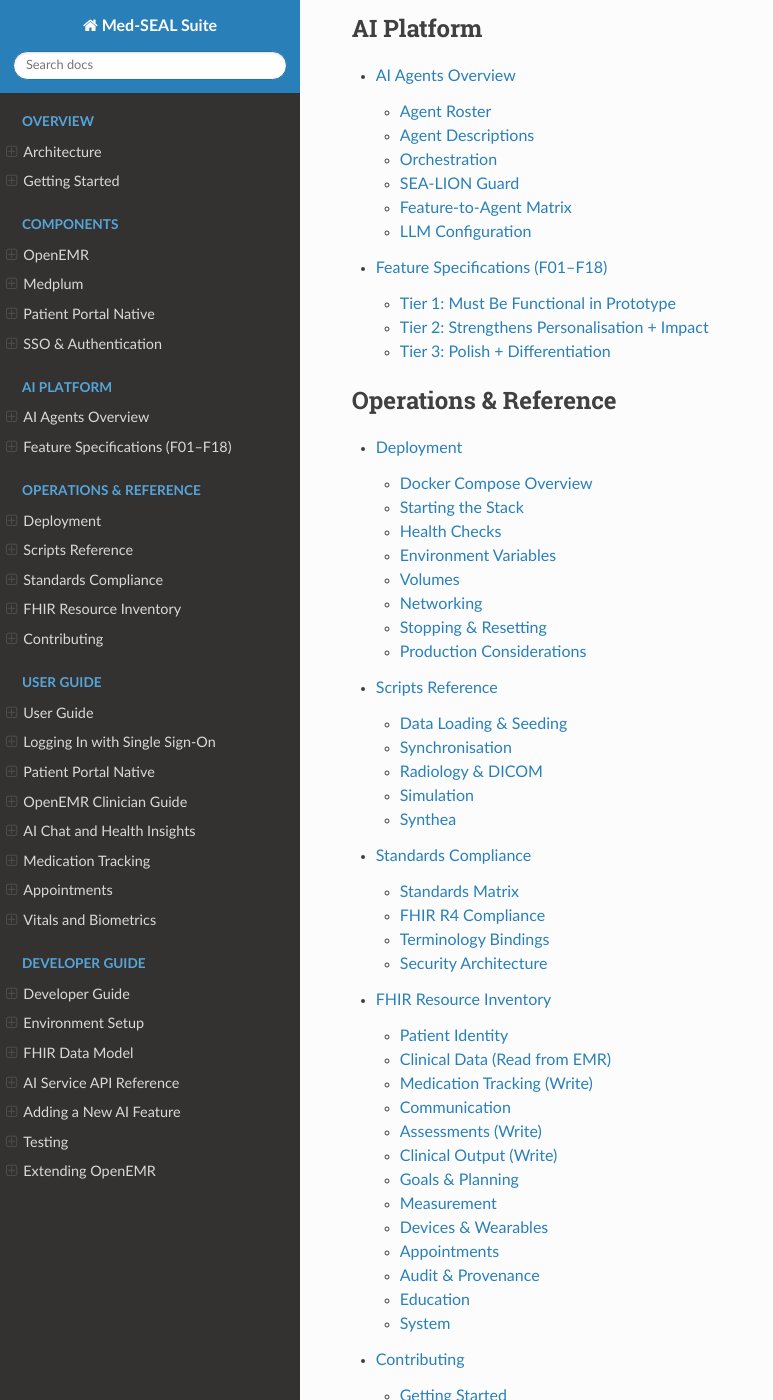
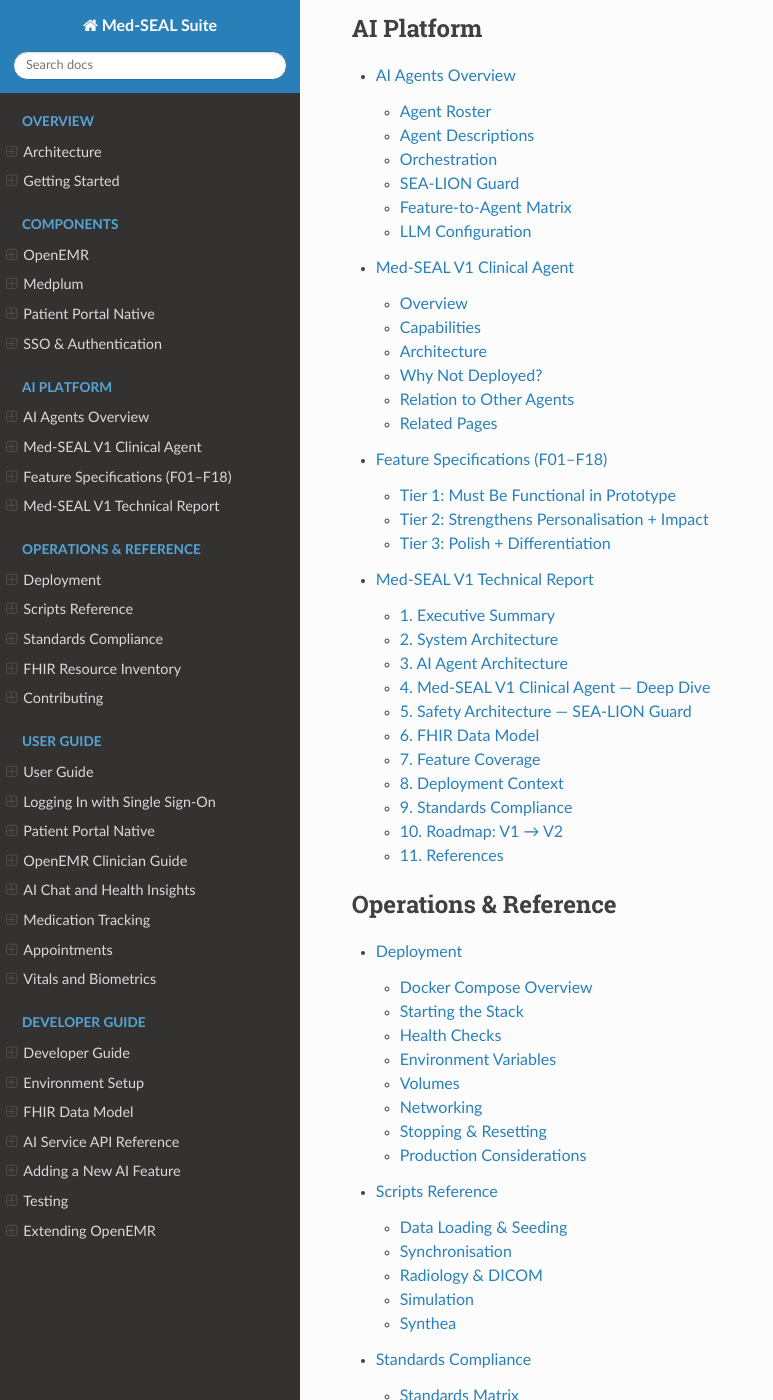
Before and after one commit to IgoyAI/Med-SEAL-docs, a Sphinx documentation site: the page built from docs/index.md, in a window 1280 px wide and 1400 px high, scrolled down 1906 px. Shown: the whole window, without its empty margins (0-773 px from the left). Built offline with Sphinx 7.4.7 and the Read the Docs theme 3.1.0, drawn with Linux system fonts in a browser that asks for light colours; some of the changed lines change nothing that is shown.

Commit message:
docs: add Med-SEAL V1 technical report page
- New page: docs/technical-report-v1.md
  Full technical report covering: system architecture, 4-layer model,
  technology stack, multi-agent roster (V1 + A1–A6 + G1 + O1),
  V1 Clinical Agent deep-dive (FHIR scopes, tool registry, output format,
  error handling), SEA-LION Guard safety architecture, FHIR data model,
  18-feature coverage matrix, deployment context (demo vs production),
  GPU infrastructure requirements, env var switching guide, V1→V2 roadmap
- Updated index.md: added ai-agents/clinical-agent and technical-report-v1
  to the AI Platform toctree

````diff
--- a/docs/index.md
+++ b/docs/index.md
@@ -39,7 +39,9 @@
 :caption: AI Platform
 
 ai-agents/overview
+ai-agents/clinical-agent
 ai-agents/features
+technical-report-v1
 ```
 
 ```{toctree}
--- /dev/null
+++ b/docs/technical-report-v1.md
@@ -0,0 +1,396 @@
+# Med-SEAL V1 Technical Report
+
+**Version:** 1.0
+**Date:** March 2026
+**Status:** Research Prototype — Demo environment active; production deployment pending infrastructure provisioning
+
+> **Demo Disclaimer:** The Med-SEAL V1 AI Agent (`med-r1`) is not deployed in the live demonstration due to the absence of a GPU inference server. All AI-powered clinical interactions in the demo are fulfilled by **ChatGPT** (OpenAI API) using an identical prompt architecture, FHIR context injection pipeline, and safety guard layer. No functional changes are required to switch to the production `med-r1` endpoint — only environment variable updates.
+
+---
+
+## 1. Executive Summary
+
+Med-SEAL (Medical – Systems for Empowerment with AI & Learning) V1 is a **clinical-grade, FHIR-native AI agent platform** designed to empower chronic disease patients in Singapore and Southeast Asia. Built on top of OpenEMR and Medplum, the system delivers 18 smart healthcare features through a multi-agent AI architecture, covering patient engagement, clinical decision support, medication adherence, lifestyle coaching, and proactive care escalation.
+
+The V1 system introduces the **Med-SEAL V1 Clinical Agent** — a fine-tuned large language model (`med-r1`, based on Qwen3-VL-8B) that consolidates clinical reasoning and patient-facing AI into a single architecture, later decomposed into specialised A2/A5 agents in the planned V2 roadmap.
+
+**Key outcomes targeted by V1:**
+
+| Outcome | Metric |
+|---|---|
+| Medication adherence (PDC) | ≥ 80% |
+| Patient-reported outcomes collected | ≥ 1 per patient per 2 weeks |
+| Clinician pre-visit brief delivery | ≥ 30 min before appointment |
+| Clinical escalation latency | < 5 min from trigger |
+| Safety guard block rate (inappropriate output) | < 0.1% of interactions |
+
+---
+
+## 2. System Architecture
+
+### 2.1 Layer Model
+
+Med-SEAL V1 is organised into four distinct layers:
+
+```
+┌─────────────────────────────────────────────────────┐
+│           Patient-Facing Layer                      │
+│   Expo / React Native (iOS & Android)               │
+└────────────────────┬────────────────────────────────┘
+                     │ REST / HTTPS
+┌────────────────────▼────────────────────────────────┐
+│           AI & Services Layer                       │
+│   AI Service (Node.js/TypeScript, Port 4003)        │
+│   6 agents · 18 features · LLM orchestration        │
+│   SSO Service (PostgreSQL-backed, unified auth)     │
+└────────────┬───────────────────────────┬────────────┘
+             │ FHIR R4                   │ SQL (sync)
+┌────────────▼──────────┐   ┌────────────▼────────────┐
+│  Data & Interop Layer │   │  Clinical EMR Layer     │
+│  Medplum Server:8103  │◄──►  OpenEMR 7.0.2          │
+│  FHIR R4 API          │   │  Orders · Billing       │
+│  PostgreSQL 16        │   │  Scheduling · Records   │
+└───────────────────────┘   └─────────────────────────┘
+```
+
+### 2.2 Technology Stack
+
+| Layer | Technology | Standards |
+|---|---|---|
+| Clinical EMR | OpenEMR 7.0.2 | ICD-10, SNOMED CT, HL7 v2 |
+| FHIR API | Medplum Server + App | HL7 FHIR R4 |
+| AI Backend | Node.js / TypeScript | REST, WebSocket |
+| AI Models | `med-r1` (Qwen3-VL-8B, fine-tuned) / ChatGPT *(demo)* | — |
+| Patient App | Expo / React Native | — |
+| Auth | PostgreSQL + custom SSO | SMART on FHIR, OAuth 2.0 |
+| Container Infra | Docker Compose | — |
+
+### 2.3 Network Topology
+
+All services run on the `medseal-net` Docker bridge network:
+
+| Port | Service |
+|---|---|
+| `3000` | Medplum Admin App |
+| `4003` | AI Service API |
+| `5433` | Medplum PostgreSQL |
+| `5434` | SSO PostgreSQL |
+| `8080` | OpenEMR (HTTPS) |
+| `8081` | OpenEMR (HTTP) |
+| `8103` | Medplum FHIR API |
+
+---
+
+## 3. AI Agent Architecture
+
+### 3.1 Multi-Agent Roster
+
+| ID | Agent | Model | Surface | LLM |
+|---|---|---|---|---|
+| **V1** | **Med-SEAL V1 Clinical Agent** | `med-r1` / ChatGPT *(demo)* | Both | Yes |
+| A1 | Companion Agent | MERaLiON + SEA-LION | Patient app | Yes |
+| A2 | Clinical Reasoning Agent | Qwen3-VL-8B (Med-SEAL) | Both | Yes |
+| A3 | Nudge Agent | MERaLiON + rule engine | Patient app | Yes |
+| A4 | Lifestyle Agent | SEA-LION + nutrition KB | Patient app | Yes |
+| A5 | Insight Synthesis Agent | Qwen3-VL-8B (Med-SEAL) | OpenEMR | Yes |
+| A6 | Measurement Agent | Analytics engine (no LLM) | Both | No |
+| G1 | SEA-LION Guard | SEA-LION Guard v1.0 | System-wide | Yes |
+| O1 | smolagents Orchestrator | Rule-based router | System-wide | No |
+
+### 3.2 Orchestration Flow
+
+```
+Patient App / OpenEMR
+        │
+SEA-LION Guard (input gate) ── PII redaction, toxicity filter, injection detection
+        │
+smolagents Orchestrator ── intent classification (rule-based, no LLM)
+     /  │  │  │  │  \
+   A1  A2  A3  A4  A5  A6
+     \  │  │  │  │  /
+SEA-LION Guard (output gate) ── FHIR validation, hallucination check, harm filter
+        │
+  Medplum FHIR R4 ──► OpenEMR sync
+```
+
+### 3.3 Model Serving (Production Target)
+
+| Model | Framework | Endpoint | GPU |
+|---|---|---|---|
+| MERaLiON | vLLM | `http://meralion.medseal.internal:8000/v1` | 1× H200 |
+| SEA-LION (chat) | vLLM | `http://sealion.medseal.internal:8000/v1` | 1× H200 |
+| SEA-LION Guard | vLLM | `http://guard.medseal.internal:8000/v1` | 1× H200 |
+| Qwen3-VL-8B (`med-r1`) | vLLM | `http://medseal-vlm.medseal.internal:8000/v1` | 2× H200 |
+
+> **Note:** None of these endpoints are provisioned in the current demo. ChatGPT (`api.openai.com`) is used as the LLM backend for all clinical interactions.
+
+---
+
+## 4. Med-SEAL V1 Clinical Agent — Deep Dive
+
+### 4.1 Identity & Configuration
+
+| Field | Value |
+|---|---|
+| Agent ID | `clinical-reasoning-agent` |
+| FHIR Device ID | `Device/medseal-clinical-agent` |
+| Model (production) | Qwen3-VL-8B-Thinking fine-tuned as `med-r1` |
+| Model (demo) | ChatGPT (OpenAI API) |
+| Temperature | 0.3 (clinical precision) |
+| Thinking mode | Chain-of-thought reasoning enabled |
+| Max tokens | 1024 |
+| Surfaces | Patient app (via A1 delegation) · OpenEMR clinician portal (via A5) |
+
+### 4.2 Clinical Capabilities
+
+The V1 Clinical Agent covers the full spectrum of clinical reasoning tasks:
+
+#### Drug Interaction Checking
+- Reads `MedicationRequest` (active prescriptions) and `AllergyIntolerance` resources
+- Queries the RxNorm-coded terminology service for drug–drug interactions
+- Flags contraindications and severity (mild / moderate / severe) for clinician review
+- Checks drug–food interactions (e.g., grapefruit + statin, warfarin + vitamin K)
+
+#### Lab Result Interpretation
+- Retrieves `Observation` resources filtered by LOINC code and time window
+- Interprets HbA1c trends (`4548-4`), blood pressure (`55284-4`), fasting glucose (`2345-7`), lipid panel
+- Compares across ≥ 3 data points over 90+ days to assess trajectory
+- Returns confidence level: `high` (clear evidence) / `medium` (partial) / `low` (insufficient)
+
+#### Condition & Risk Reasoning
+- Reads `Condition` resources (SNOMED CT coded, `clinicalStatus=active`)
+- Synthesises multi-condition context (diabetes + hypertension + hyperlipidemia)
+- Produces evidence-based risk commentary with explicit EHR citations
+- Flags anomalies: worsening trends, missed follow-ups, unaddressed conditions
+
+#### Pre-Visit Clinical Brief Generation
+- Aggregates 30 days of patient-side data: medication adherence (PDC), biometrics, PRO scores, engagement, escalation flags
+- Produces structured `FHIR Composition` delivered to clinicians via CDS Hooks
+- Supports clinician portal (OpenEMR) integration
+
+### 4.3 FHIR Scopes
+
+```
+patient/Patient.read
+patient/Patient.$everything
+patient/Condition.read
+patient/Observation.read
+patient/MedicationRequest.read
+patient/AllergyIntolerance.read
+patient/Encounter.read
+patient/CarePlan.read
+patient/Procedure.read
+patient/Immunization.read
+patient/DocumentReference.read
+patient/Composition.write
+patient/ServiceRequest.write
+```
+
+### 4.4 Tool Registry (smolagents)
+
+The agent operates via a structured tool registry. Key tools:
+
+```python
+patient_everything(patient_id)          # Full FHIR Bundle for patient compartment
+search_conditions(patient_id, snomed)   # Active conditions by SNOMED CT
+search_observations(patient_id, loinc, period_days)  # Labs/vitals by LOINC
+search_medications(patient_id)          # Active MedicationRequests
+search_allergies(patient_id)            # AllergyIntolerance records
+check_drug_interaction(medication_codes)  # RxNorm-based DDI check
+write_composition(patient_id, title, sections)  # FHIR Composition output
+search_encounters(patient_id, status, period_days)  # Encounter history
+```
+
+### 4.5 Structured Output Format
+
+The agent returns JSON-structured clinical responses (never raw prose sent directly to patients):
+
+```json
+{
+  "assessment": "Clinical summary in plain text...",
+  "evidence": [
+    {
+      "resource_type": "Observation",
+      "resource_id": "obs-001",
+      "key_value": "HbA1c 7.2%",
+      "date": "2026-02-15"
+    }
+  ],
+  "confidence": "high | medium | low",
+  "warnings": ["Any safety-relevant concerns"],
+  "suggested_actions": ["Optional follow-ups for clinician review"]
+}
+```
+
+Responses are never fabricated — all `evidence` entries cite real FHIR resource IDs and dates.
+
+### 4.6 Error Handling
+
+| Error Condition | Handling |
+|---|---|
+| `med-r1` / LLM timeout (> 10s) | Return partial answer with `confidence=low`; log timeout |
+| FHIR search returns empty | Explicitly state: `"No {resource} records found"` — never infer |
+| Drug interaction service unavailable | Proceed without DDI data; add `warning: "Drug interaction check unavailable"` |
+| SEA-LION Guard BLOCK on output | Regenerate with explicit safety constraints; log for audit |
+
+---
+
+## 5. Safety Architecture — SEA-LION Guard
+
+The SEA-LION Guard is a mandatory safety wrapper applied to **all agent inputs and outputs**.
+
+### 5.1 Input Gate
+- **Prompt injection detection** — rejects attempts to hijack agent instructions
+- **Multilingual toxicity filter** — covers EN, ZH, MS, TA
+- **PII redaction** — strips identifiers before reaching the LLM
+- **FHIR reference validation** — ensures referenced resources are valid and accessible
+
+### 5.2 Output Gate
+- **FHIR `$validate`** — profile conformance check on all written resources
+- **`$validate-code`** — terminology binding verification (SNOMED, LOINC, RxNorm)
+- **Hallucination check** — cross-references clinical findings against source FHIR data
+- **Clinical harm filter** — blocks outputs that advise medication changes, diagnoses, or emergency self-treatment
+
+### 5.3 Decision Taxonomy
+
+| Decision | Meaning |
+|---|---|
+| `PASS` | Content delivered as-is |
+| `FLAG` | Content delivered with a warning annotation |
+| `ESCALATE` | Requires clinician review before delivery |
+| `BLOCK` | Content rejected; agent regenerates or returns safe fallback |
+
+---
+
+## 6. FHIR Data Model
+
+Med-SEAL V1 uses **HL7 FHIR R4** as its primary data standard. Key resource usage:
+
+| Resource | Usage | Standard |
+|---|---|---|
+| `Patient` | Demographics, language, care team references | FHIR R4 |
+| `Condition` | Active diagnoses (diabetes, hypertension, HLD) | SNOMED CT |
+| `MedicationRequest` | Prescriptions | RxNorm |
+| `MedicationAdministration` | Patient-confirmed dose records | RxNorm |
+| `Observation` | Vitals, labs, wearable readings, PRO scores | LOINC |
+| `AllergyIntolerance` | Drug/food allergies | SNOMED CT |
+| `Composition` | Pre-visit clinical briefs, summaries | LOINC section codes |
+| `Communication` | Chat messages, nudges | Med-SEAL CodeSystem |
+| `Flag` | Clinical escalation markers | Med-SEAL CodeSystem |
+| `CommunicationRequest` | Clinician notification requests | — |
+| `RiskAssessment` | Behavioral risk scores | Med-SEAL CodeSystem |
+| `Goal` | Patient wellness goals | — |
+| `NutritionOrder` | Dietary recommendations | — |
+| `QuestionnaireResponse` | PRO responses | — |
+
+---
+
+## 7. Feature Coverage
+
+Med-SEAL V1 delivers **18 AI-powered features** across both patient and clinician surfaces:
+
+| Feature | Description | Primary Agent |
+|---|---|---|
+| F01 Chat | Conversational health assistant | A1 (Companion) |
+| F02 Medication | Adherence tracking, interaction checking | A2 / A6 |
+| F03 Nudge | Proactive reminders and alerts | A3 |
+| F04 PROs | Patient-reported outcome collection | A1 / A3 |
+| F05 Wearables | Biometric data ingestion and alerting | A6 |
+| F06 Clinician Summary | Pre-visit brief via CDS Hooks | A5 |
+| F07 Dietary | Culturally-appropriate nutrition guidance | A4 |
+| F08 Outcome Framework | Population-level clinical metrics | A6 |
+| F09 Dashboard | Clinician and patient analytics views | A6 |
+| F10 Escalation | Tiered alert escalation to care team | A3 |
+| F11 Anticipation | Behavioral risk modeling | A3 |
+| F12 Appointments | Scheduling, reminders, pre-visit prep | A1 / A3 |
+| F13 Caregiver | Caregiver-aware communication | A1 |
+| F14 Education | Personalised health education delivery | A1 / A4 |
+| F15 Timeline | Longitudinal patient journey visualization | A6 |
+| F16 Readmission | Readmission risk flagging | A6 / A3 |
+| F17 A/B Framework | Clinical trial engagement randomisation | A6 |
+| F18 Satisfaction | Patient satisfaction measurement | A1 / A6 |
+
+---
+
+## 8. Deployment Context
+
+### 8.1 Current State (Demo)
+
+| Component | Status |
+|---|---|
+| OpenEMR | ✅ Running (Docker, port 8080/8081) |
+| Medplum FHIR | ✅ Running (Docker, port 8103) |
+| AI Service | ✅ Running (Node.js, port 4003) |
+| SSO | ✅ Running |
+| `med-r1` LLM | ❌ Not deployed — no GPU server |
+| MERaLiON | ❌ Not deployed |
+| SEA-LION | ❌ Not deployed |
+| **ChatGPT (demo substitute)** | ✅ Active via OpenAI API |
+
+### 8.2 Production Requirements
+
+To deploy Med-SEAL V1 with the full native model stack:
+
+| Resource | Requirement |
+|---|---|
+| GPU (MERaLiON, SEA-LION, Guard) | 3× NVIDIA H200 (1 per model) |
+| GPU (`med-r1` / Qwen3-VL-8B) | 2× NVIDIA H200 |
+| LLM serving framework | vLLM |
+| Storage | ≥ 500 GB NVMe (model weights + FHIR data) |
+| Network | Private inference endpoints (`medseal.internal`) |
+
+### 8.3 Switching from Demo to Production
+
+Only environment variable changes are required — no code changes:
+
+```bash
+# Demo (current)
+LLM_API_URL=https://api.openai.com/v1/chat/completions
+LLM_MODEL=gpt-4o
+
+# Production (Med-SEAL V1 native)
+LLM_API_URL=https://medseal-llm.ngrok-free.dev/v1/chat/completions
+LLM_MODEL=med-r1
+LLM_TEMPERATURE=0.3
+LLM_MAX_TOKENS=2048
+```
+
+---
+
+## 9. Standards Compliance
+
+| Standard | Usage |
+|---|---|
+| HL7 FHIR R4 | All clinical data exchange |
+| SMART on FHIR | OAuth 2.0 scoped access to patient resources |
+| SNOMED CT | Diagnoses (`Condition.code`) |
+| LOINC | Lab results and observations (`Observation.code`) |
+| RxNorm | Medications (`MedicationRequest.medication`) |
+| ICD-10 | Billing and diagnostic codes (OpenEMR layer) |
+| CDS Hooks | Clinician-facing alerts and pre-visit briefs (F06) |
+
+---
+
+## 10. Roadmap: V1 → V2
+
+The V1 Clinical Agent is a monolithic fine-tuned model covering all clinical reasoning tasks. The planned V2 architecture decomposes this into specialised agents for scalability and independent model updates:
+
+| V1 Component | V2 Equivalent |
+|---|---|
+| V1 Clinical Agent (reasoning) | A2 Clinical Reasoning Agent |
+| V1 Clinical Agent (pre-visit brief) | A5 Insight Synthesis Agent |
+| V1 integrated safety layer | G1 SEA-LION Guard (standalone) |
+| V1 single orchestrator | O1 smolagents Orchestrator (extended) |
+
+---
+
+## 11. References
+
+- {doc}`ai-agents/overview` — Agent roster and orchestration diagram
+- {doc}`ai-agents/clinical-agent` — V1 Clinical Agent detail page
+- {doc}`architecture` — System layer and deployment diagrams
+- {doc}`developer-guide/api-reference` — REST API reference
+- {doc}`developer-guide/fhir-data-model` — FHIR resource profiles
+- {doc}`developer-guide/adding-ai-features` — Extension guide
+- {doc}`standards` — Coding standards and conventions
+- {doc}`deployment` — Infrastructure and environment configuration
````
